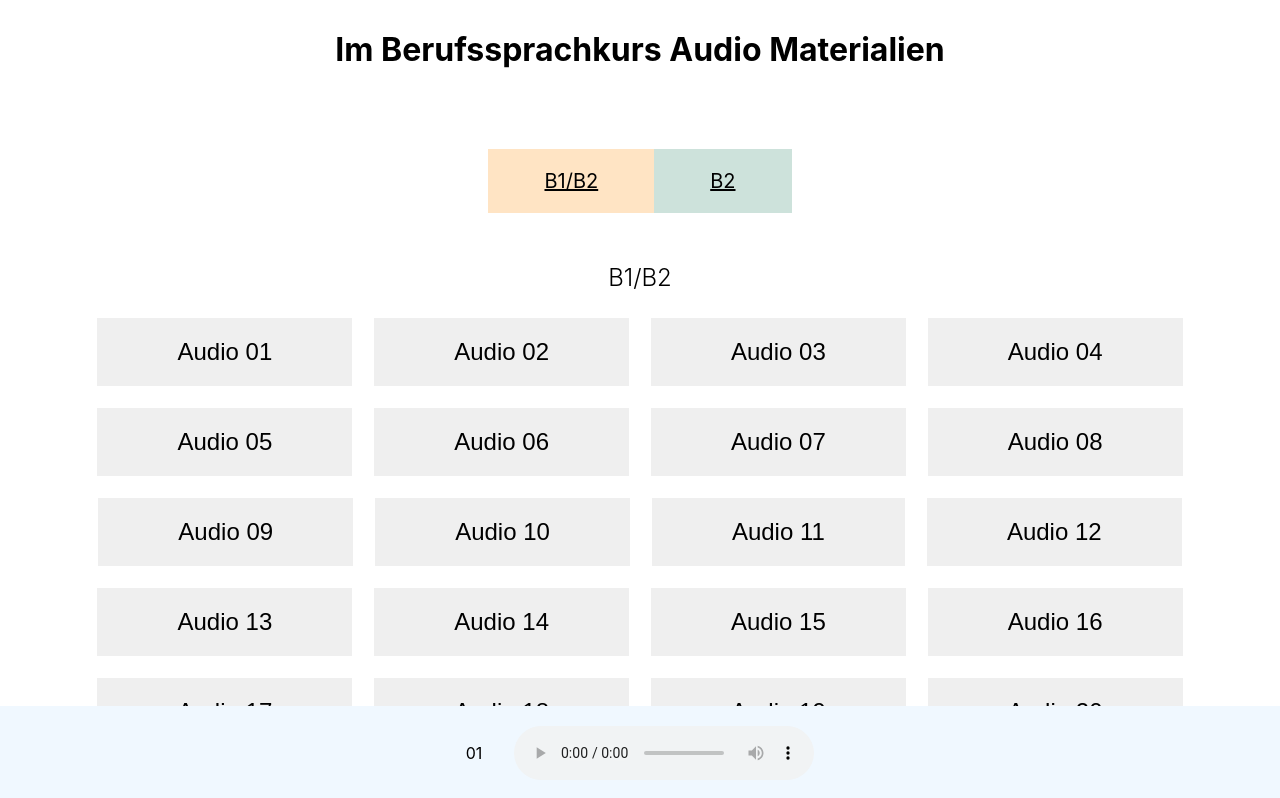
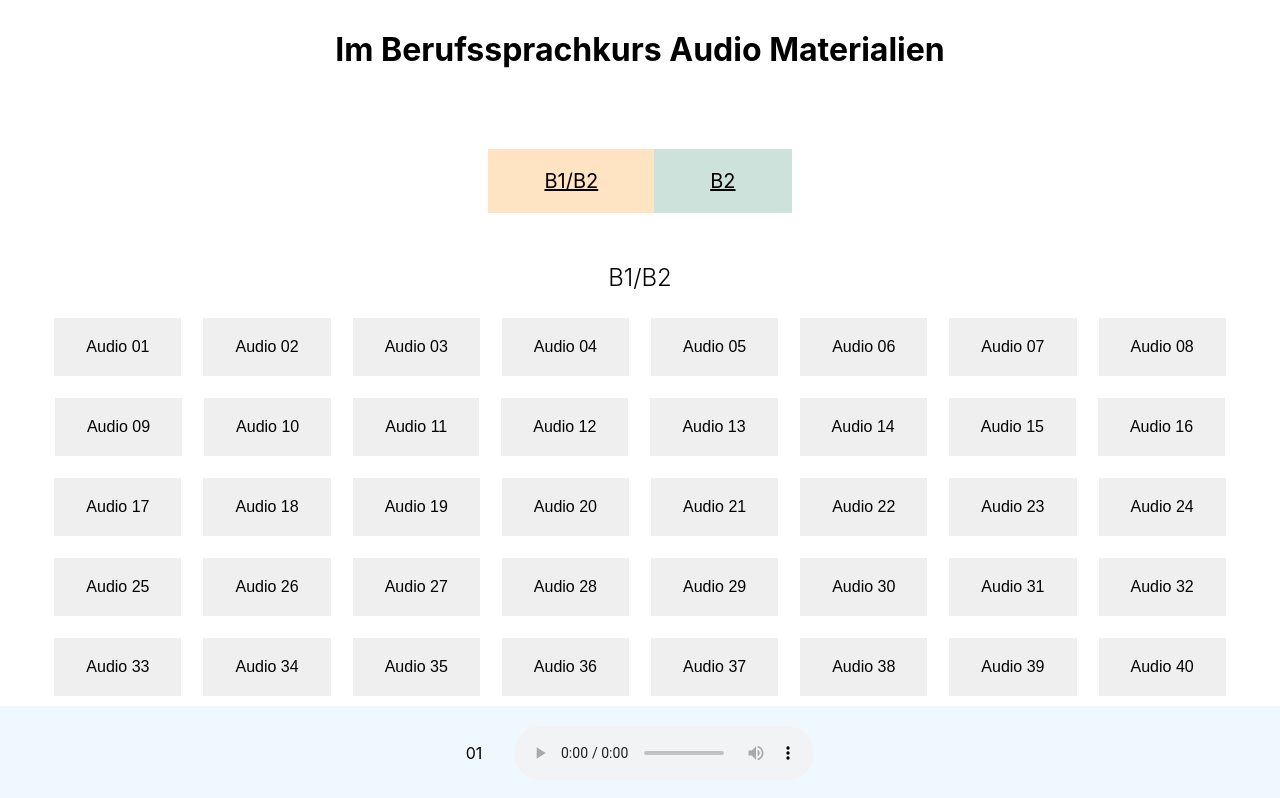
Before and after one commit to susizhang/Materialien-zum-Deutschlernen, a React (Create React App) app: page / in a window 1280 px wide. Shown: the top 798 px of the page. Built offline with nearby package versions, Linux system fonts and the light colour scheme.

Commit message:
changing button styles

```diff
--- a/src/App.css
+++ b/src/App.css
@@ -34,9 +34,9 @@
   justify-content: center;
 }
 .audioButton {
-  padding: 20px 5rem;
+  padding: 20px 2rem;
   border: 1px solid rgb(255, 255, 255);
-  font-size: 1.5rem;
+  font-size: 1rem;
   color: black;
 }
 .audioButton:hover {
```
